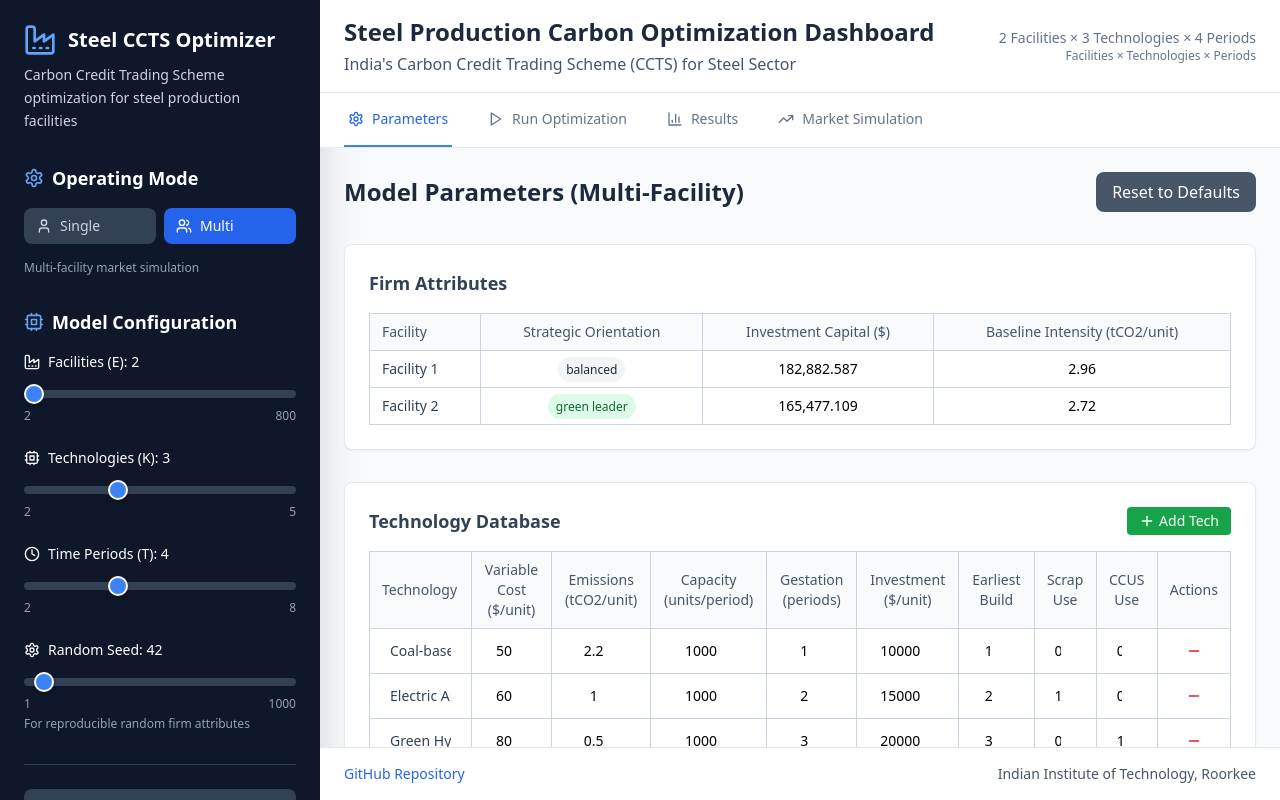
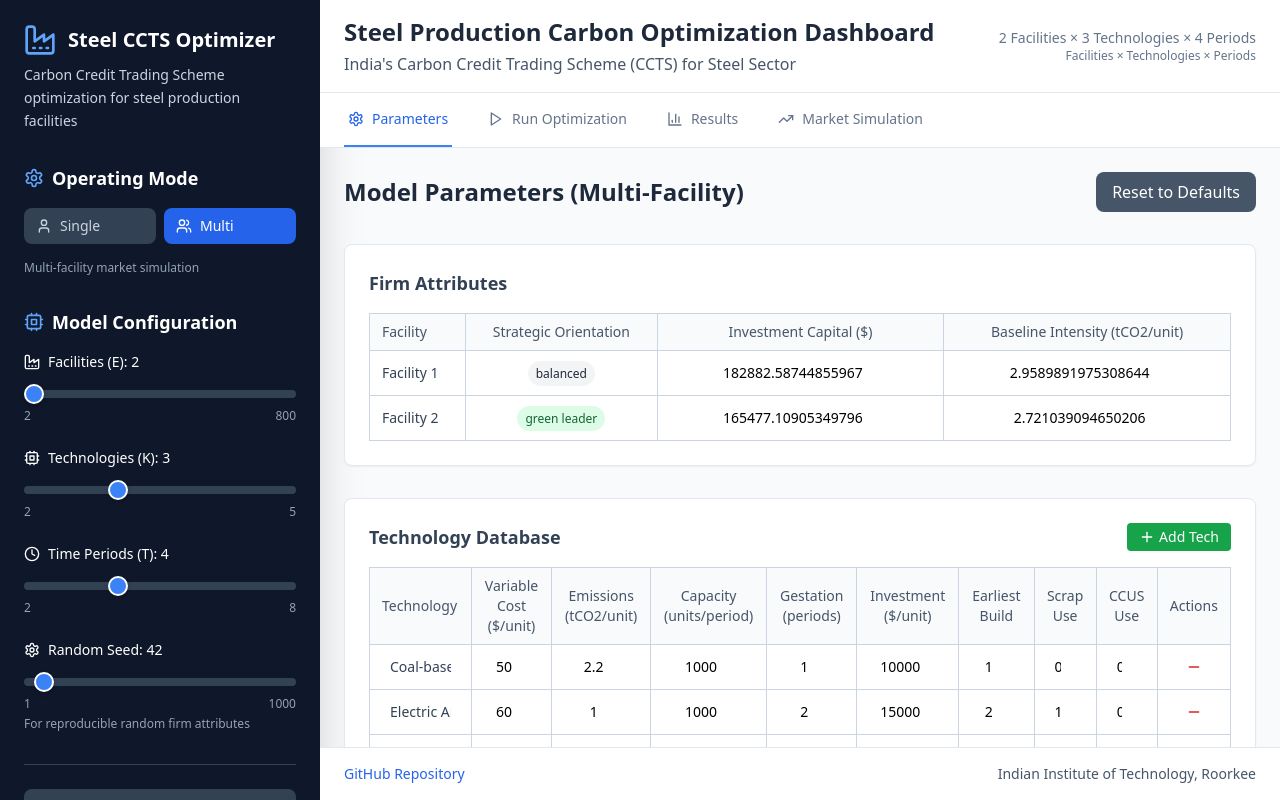
Before and after one commit to aditixde/carbon-market-production-planning-demo, a React (Vite) app: page / in a window 1280 px wide. Shown: the top 800 px of the page. Built offline with nearby package versions, Linux system fonts and the light colour scheme.

Commit message:
Update ParametersTab.tsx

```diff
--- a/src/components/ParametersTab.tsx
+++ b/src/components/ParametersTab.tsx
@@ -208,10 +208,42 @@ export const ParametersTab: React.FC<ParametersTabProps> = ({
                         </span>
                       </td>
                       <td className="border border-slate-300 px-3 py-2 text-center">
-                        {attr.investibleCapital.toLocaleString()}
+                        <input
+                          type="number"
+                          step="1000"
+                          value={attr.investibleCapital}
+                          onChange={(e) => {
+                            const newParams = { ...parameters };
+                            newParams.firmAttributes = [...parameters.firmAttributes];
+                            newParams.firmAttributes[i] = {
+                              ...newParams.firmAttributes[i],
+                              investibleCapital: parseFloat(e.target.value) || 0
+                            };
+                            newParams.investCap = [...parameters.investCap];
+                            newParams.investCap[i] = parseFloat(e.target.value) || 0;
+                            onParameterChange(newParams);
+                          }}
+                          className="w-full px-2 py-1 text-center text-sm border-none bg-transparent focus:bg-white focus:ring-2 focus:ring-blue-500 rounded"
+                        />
                       </td>
                       <td className="border border-slate-300 px-3 py-2 text-center">
-                        {attr.baselineIntensity.toFixed(2)}
+                        <input
+                          type="number"
+                          step="0.01"
+                          value={attr.baselineIntensity}
+                          onChange={(e) => {
+                            const newParams = { ...parameters };
+                            newParams.firmAttributes = [...parameters.firmAttributes];
+                            newParams.firmAttributes[i] = {
+                              ...newParams.firmAttributes[i],
+                              baselineIntensity: parseFloat(e.target.value) || 0
+                            };
+                            newParams.baselineIntensity = [...parameters.baselineIntensity];
+                            newParams.baselineIntensity[i] = parseFloat(e.target.value) || 0;
+                            onParameterChange(newParams);
+                          }}
+                          className="w-full px-2 py-1 text-center text-sm border-none bg-transparent focus:bg-white focus:ring-2 focus:ring-blue-500 rounded"
+                        />
                       </td>
                     </tr>
                   ))}
@@ -368,18 +400,8 @@ export const ParametersTab: React.FC<ParametersTabProps> = ({
           />
         </div>
 
-        {/* New baseline and target intensity parameters */}
-        <div className="grid md:grid-cols-2 gap-6">
-          <div className="bg-white rounded-lg shadow-sm border border-slate-200 p-6">
-            <h3 className="text-lg font-semibold mb-4 text-slate-700">Baseline Intensity (tCO2/unit)</h3>
-            <ParameterTable
-              data={parameters.baselineIntensity.map(val => [val])}
-              rowHeaders={mode === 'single' ? ['Facility'] : Array.from({ length: E }, (_, i) => `Facility ${i + 1}`)}
-              columnHeaders={['Baseline']}
-              onCellChange={(row, col, value) => handleParameterUpdate('baselineIntensity', [row], value)}
-            />
-          </div>
 
+        {/* Target intensity parameters */}
         <div className="bg-white rounded-lg shadow-sm border border-slate-200 p-6">
           <h3 className="text-lg font-semibold mb-4 text-slate-700">Target Intensity (tCO2/unit)</h3>
           <ParameterTable
@@ -389,18 +411,7 @@ export const ParametersTab: React.FC<ParametersTabProps> = ({
             onCellChange={(row, col, value) => handleParameterUpdate('targetIntensity', [row], value)}
           />
         </div>
-        </div>
 
-        {/* Investment capital constraints */}
-        <div className="bg-white rounded-lg shadow-sm border border-slate-200 p-6">
-          <h3 className="text-lg font-semibold mb-4 text-slate-700">Investment Capital Constraints ($)</h3>
-          <ParameterTable
-            data={parameters.investCap.map(val => [val])}
-            rowHeaders={mode === 'single' ? ['Facility'] : Array.from({ length: E }, (_, i) => `Facility ${i + 1}`)}
-            columnHeaders={['Capital']}
-            onCellChange={(row, col, value) => handleParameterUpdate('investCap', [row], value)}
-          />
-        </div>
 
         {/* Technology-dependent parameters */}
         <div className="grid md:grid-cols-2 gap-6">
```
Lines whose indentation alone changed are shown as unchanged.
